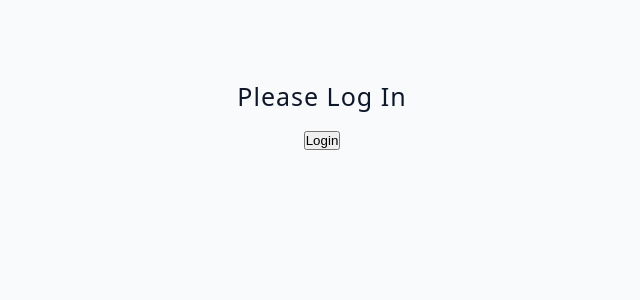
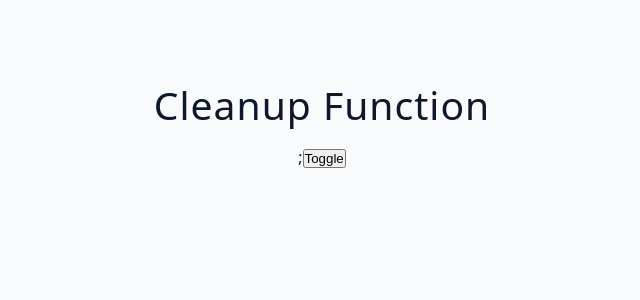
Before and after one commit to Cyrillo46/Advanced-React, a React (Vite) app: page / in a window 1280 px wide. Shown: the top 300 px of the page, without its empty margins (318-958 px from the left). Built offline with nearby package versions, Linux system fonts and the light colour scheme.

Commit message:
completed cleanup functions

```diff
--- a/src/App.jsx
+++ b/src/App.jsx
@@ -1,9 +1,9 @@
 import { useState, useEffect } from "react";
-import Starter from "./tutorial/03-conditional-rendering/starter/07-user-challenge.jsx";
+import CleanupFunction from "./tutorial/02-useEffect/starter/05-cleanup-function.jsx";
 function App() {
   return (
     <div className="container">
-      <Starter />
+      <CleanupFunction />
     </div>
   );
 }
--- a/src/tutorial/02-useEffect/starter/05-cleanup-function.jsx
+++ b/src/tutorial/02-useEffect/starter/05-cleanup-function.jsx
@@ -1,5 +1,29 @@
+import { useEffect, useState } from "react";
+
 const CleanupFunction = () => {
-  return <h2>cleanup function</h2>;
+  const [value, setValue] = useState(null);
+  const [name, setName] = useState(null);
+  return (
+    <>
+      <h2>cleanup function</h2>;
+      <button onClick={() => setValue(!value)}>Toggle</button>
+      <div>
+        {value && (
+          <div>
+            <h3>{name || Toggled}</h3>
+            {() => useEffect(setName("Anthony"), [])}
+          </div>
+        )}
+      </div>
+    </>
+  );
 };
 
 export default CleanupFunction;
+
+/*
+- create state value
+- in jsx return button which toggles state value
+- based on condition return second component (simple return)
+- inside second component create useEffect and run it only on initial render
+*/
```
Also changed, not shown: src/data.js (+9 -9 lines), src/tutorial/05-leverage-javascript/starter/leverage.jsx (added).
